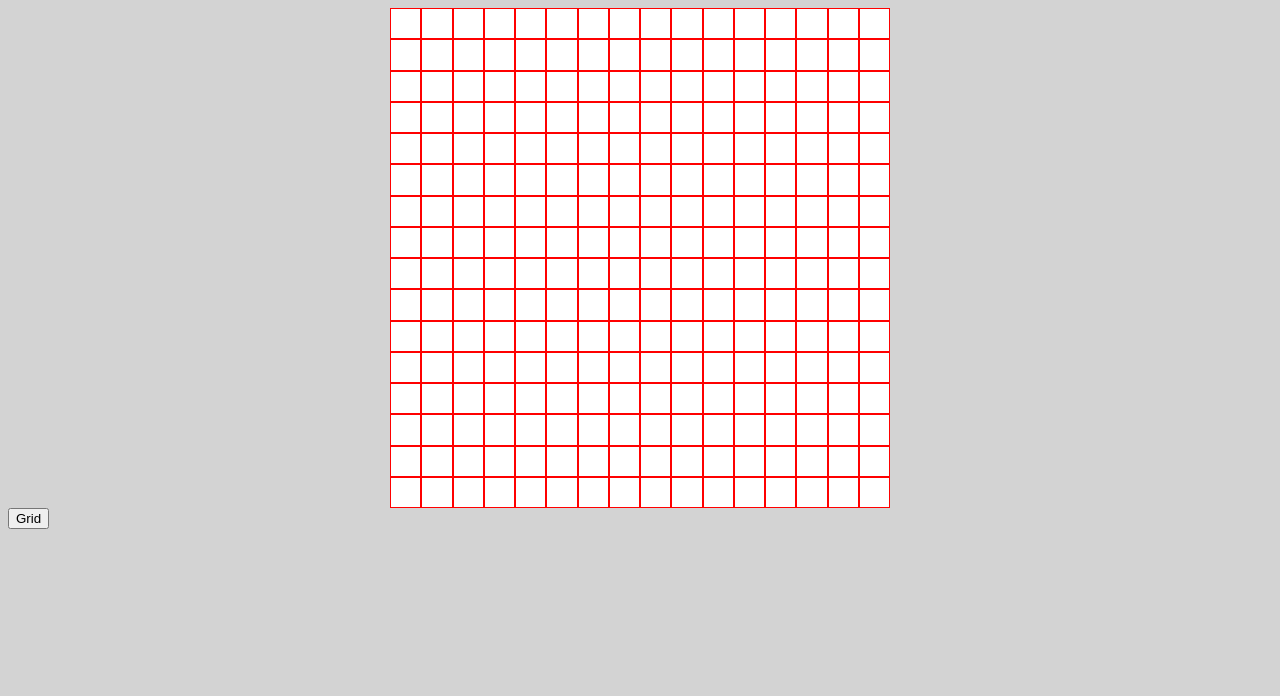
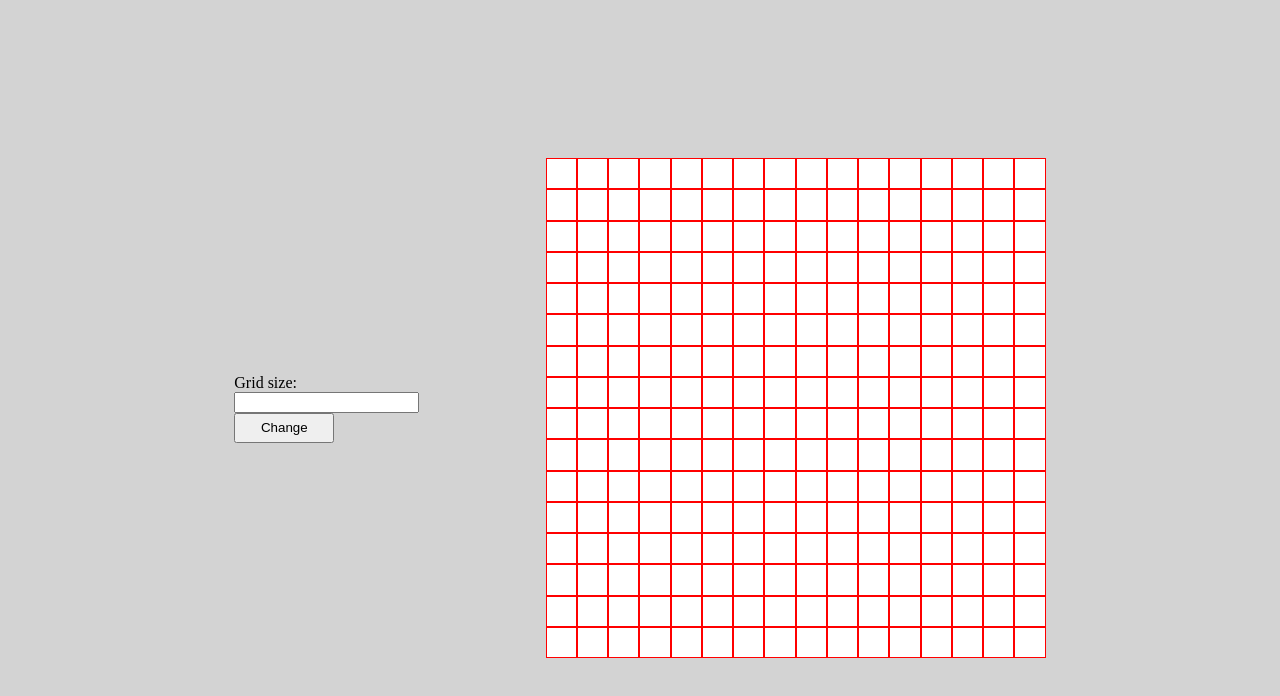
Before and after one commit to elganchoo/etch-a-sketch, a plain HTML site: page index.html in a window 1280 px wide. Drawn offline with Linux system fonts and the light colour scheme.

Commit message:
Add some visual updates

```diff
--- a/css/styles.css
+++ b/css/styles.css
@@ -1,9 +1,13 @@
 body{
+    display: flex;
+    align-items: center;
+    justify-content: center;
     background-color: lightgray;
-
+    height: 100vh;
+    gap: 10%;
 }
 .container{
-    margin: auto;
+
     display: flex;
     flex-wrap: wrap;
     width: 500px;
@@ -15,3 +19,9 @@ body{
     box-sizing: border-box;
     border: 1px solid red;
 }
+
+.options{
+
+    display: flex;
+    flex-direction: column;
+}
--- a/index.html
+++ b/index.html
@@ -7,9 +7,13 @@
     <script src="./js/script.js" defer></script>
 </head>
 <body onload="f()">
+<div class="options">
+    <label>Grid size: </label><input id="gridNo" type="text">
+    <button style="width: 100px; height: 30px;" onclick="setGrid()">Change</button>
+
+</div>
 <div class="container">
 
 </div>
-<button onclick="setGrid()">Grid</button>
 </body>
 </html>
--- a/js/script.js
+++ b/js/script.js
@@ -4,7 +4,8 @@ let grab = true;
 let n = 16;
 
 function setGrid(){
-    let input = window.prompt("Enter the number of rows and columns: ");
+    let no= document.querySelector('#gridNo');
+    let input = no.value;
     while(input>100) input = window.prompt("Please enter a value smaller than 100: ");
     container.replaceChildren();
     f(Number(input));
```
